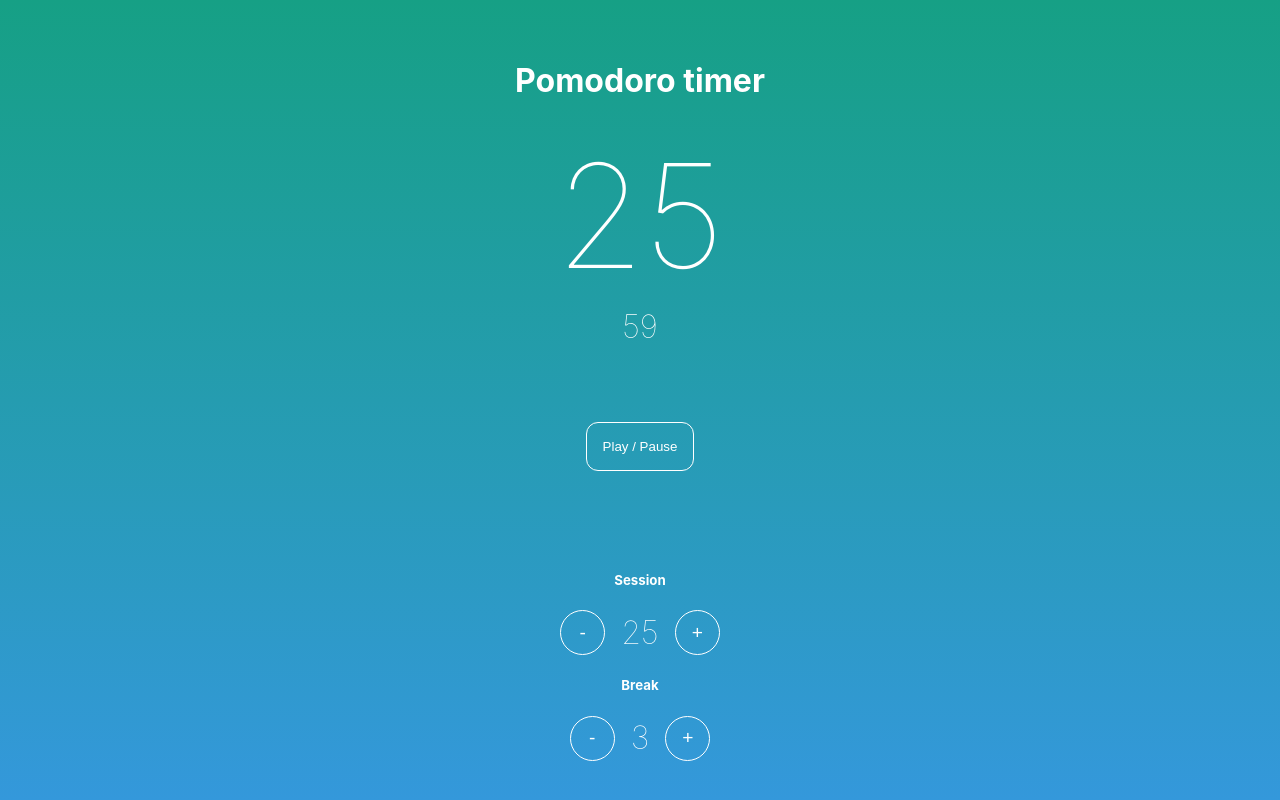
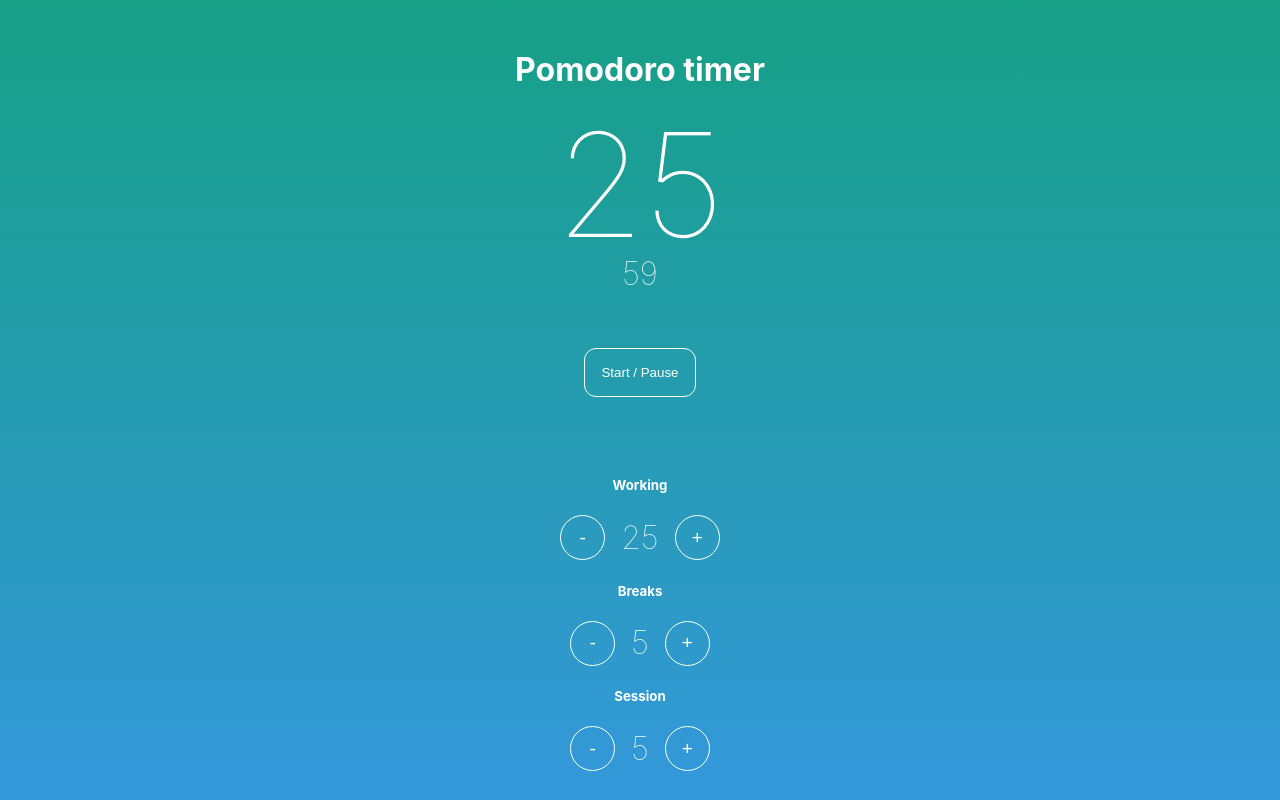
Before and after one commit to rholo/react-pomodoro-25, a React (Create React App) app: page / in a window 1280 px wide. Built offline with nearby package versions, Linux system fonts and the light colour scheme.

Commit message:
feat(pomodoro): add session time

```diff
--- a/src/components/PomodoroControls.js
+++ b/src/components/PomodoroControls.js
@@ -7,16 +7,22 @@ const PomodoroControls = () => {
   return (
     <div>
       <Controls
-        name="Session"
+        name="Working"
         timer={state.timer}
         add={() => dispatch({ type: 'INCREMENT_TIMER' })}
         subtract={() => dispatch({ type: 'DECREMENT_TIMER' })}
       />
       <Controls
-        name="Break"
+        name="Breaks"
         timer={state.intervals}
         add={() => dispatch({ type: 'INCREMENT_INTERVALS' })}
         subtract={() => dispatch({ type: 'DECREMENT_INTERVALS' })}
+      />
+      <Controls
+        name="Session"
+        timer={state.session}
+        add={() => dispatch({ type: 'INCREMENT_SESSION' })}
+        subtract={() => dispatch({ type: 'DECREMENT_SESSION' })}
       />
     </div>
   );
--- a/src/components/TimerControls.js
+++ b/src/components/TimerControls.js
@@ -4,7 +4,7 @@ import { Button } from './styled';
 const TimerControls = () => {
   return (
     <div>
-      <Button>Play / Pause</Button>
+      <Button>Start / Pause</Button>
     </div>
   );
 };
--- a/src/store.js
+++ b/src/store.js
@@ -2,7 +2,8 @@ import React, { createContext, useReducer } from 'react';
 
 const initialState = {
   timer: 25,
-  intervals: 3,
+  intervals: 5,
+  session: 5,
 };
 
 const store = createContext(initialState);
@@ -12,6 +13,10 @@ const { Provider } = store;
 const StateProvider = ({ children }) => {
   const [state, dispatch] = useReducer((state, action) => {
     switch (action.type) {
+      case 'INCREMENT_SESSION':
+        return { ...state, session: state.session + 1 };
+      case 'DECREMENT_SESSION':
+        return { ...state, session: state.session - 1 };
       case 'INCREMENT_INTERVALS':
         return { ...state, intervals: state.intervals + 1 };
       case 'DECREMENT_INTERVALS':
```
